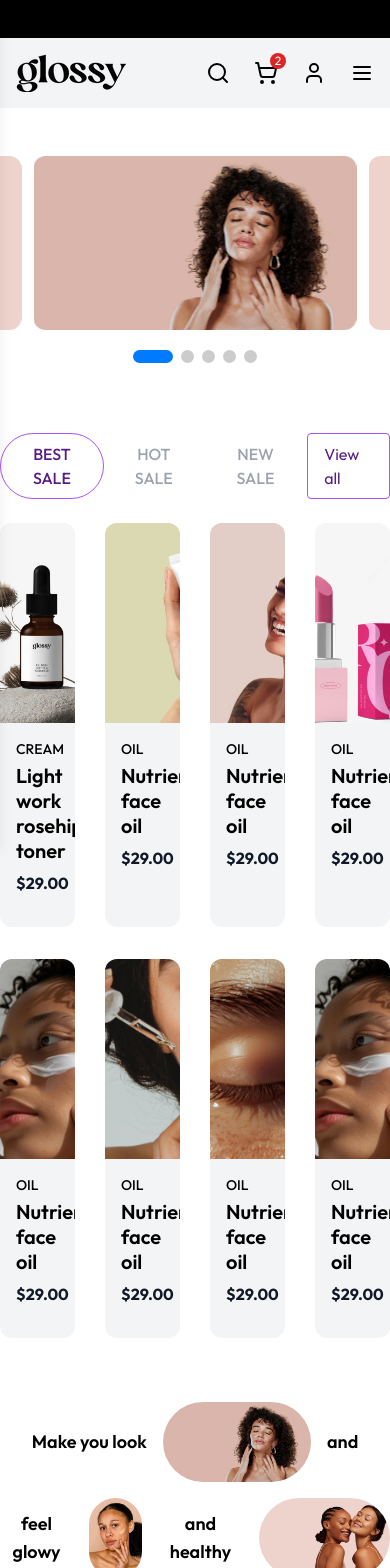
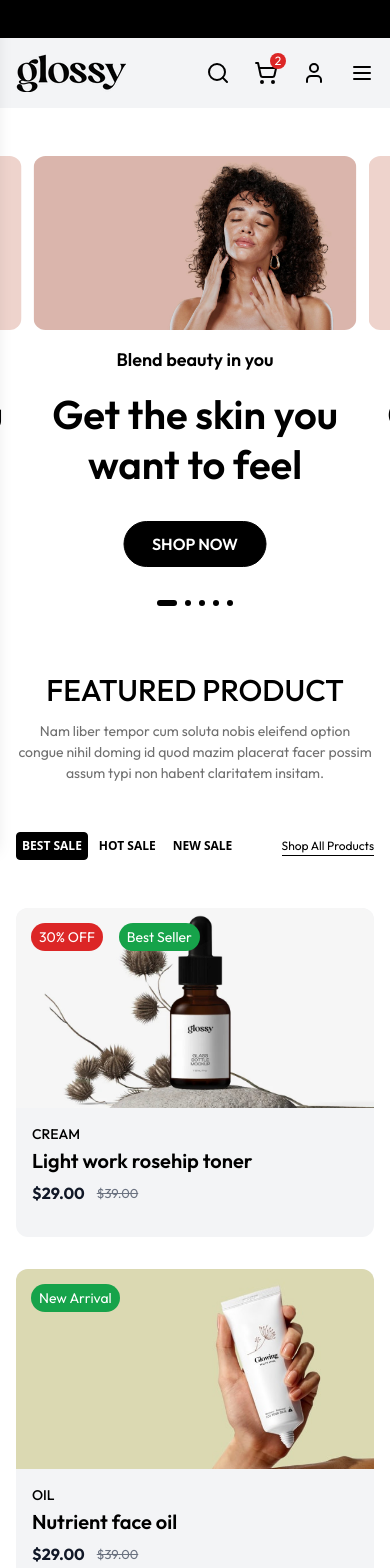
Before and after one commit to sv-dev3/Blinkz, a React (Create React App) app: page / in a window 390 px wide. Shown: the top 1568 px of the page. Built offline with nearby package versions, Linux system fonts and the light colour scheme.

Commit message:
Add files via upload

```diff
--- a/src/components/ui-components/BentoGrid/index.jsx
+++ b/src/components/ui-components/BentoGrid/index.jsx
@@ -10,35 +10,37 @@ const BentoGrid = () => {
         <div className="flex flex-col items-center justify-center space-y-4 text-center font-outfitSemiBold">
           {/* First row */}
           <div className="flex items-center justify-center space-x-4">
-            <span className="text-lg md:text-5xl font-semibold">
+            <span className="text-[14px] md:text-[24px] lg:text-5xl font-semibold inline-block">
               Make you look
             </span>
-            <div className="w-30 md:w-40 h-20 rounded-full overflow-hidden">
+            <div className="w-[80px] h-[45px] md:w-40 md:h-20 rounded-full overflow-hidden inline-block">
               <img
                 src={firstImage} // Replace with your image URL
                 alt="Happy person"
                 className="w-full h-full object-cover transition-transform duration-700 ease-in-out transform hover:scale-110 hover:rotate-1 cursor-pointer"
               />
             </div>
-            <span className="text-lg md:text-5xl font-semibold">and</span>
+            <span className="text-[14px] md:text-[24px] lg:text-5xl font-semibold inline-block">
+              and
+            </span>
           </div>
 
           {/* Second row */}
           <div className="flex items-center justify-center space-x-4">
-            <span className="text-lg md:text-5xl font-semibold">
+            <span className="text-[14px] md:text-[24px] lg:text-5xl font-semibold inline-block">
               feel glowy
             </span>
-            <div className="w-30 md:w-40 h-20 rounded-full overflow-hidden">
+            <div className="w-[80px] h-[45px] md:w-40 md:h-20 rounded-full overflow-hidden cursor-pointer inline-block">
               <img
                 src={secondImage} // Replace with your image URL
                 alt="Glow product"
                 className="w-full h-full object-cover transition-transform duration-700 ease-in-out transform hover:scale-110 hover:rotate-1 cursor-pointer"
               />
             </div>
-            <span className="text-lg md:text-5xl font-semibold">
+            <span className="text-[14px] md:text-[24px] lg:text-5xl font-semibold inline-block">
               and healthy
             </span>
-            <div className="w-30 md:w-40 h-20 rounded-full overflow-hidden cursor-pointer">
+            <div className="w-[80px] h-[45px] md:w-40 md:h-20 rounded-full overflow-hidden cursor-pointer inline-block">
               <img
                 src={thirdImage} // Replace with your image URL
                 alt="Healthy skin"
--- a/src/components/ui-components/BestSale/index.jsx
+++ b/src/components/ui-components/BestSale/index.jsx
@@ -89,7 +89,7 @@ const BestSale = () => {
     },
   ];
   return (
-    <div className="grid grid-cols-4 flex-row flex-wrap gap-x-[30px] gap-y-8 mt-6">
+    <div className="grid grid-cols-1 sm:grid-cols-2 md:grid-cols-3 lg:grid-cols-4 flex-row flex-wrap sm:gap-x-[15px] lg:gap-x-[30px] gap-y-8 mt-6">
       {dummyData.map((item, index) => (
         <Card data={item} />
       ))}
--- a/src/components/ui-components/Navbar/index.jsx
+++ b/src/components/ui-components/Navbar/index.jsx
@@ -81,7 +81,7 @@ const Navbar = () => {
 
   return (
     <nav
-      className={`sticky bg-gray-100 text-black p-4 w-full z-[1039]`}
+      className={`sticky bg-gray-100 text-black p-4 w-full z-[1039] mb-12`}
       style={{ top: "0" }}
     >
       <div className="container mx-auto flex items-center justify-between">
--- a/src/components/ui-components/Slider/index.jsx
+++ b/src/components/ui-components/Slider/index.jsx
@@ -13,6 +13,7 @@ import "swiper/css/pagination";
 import { ChevronDown } from "lucide-react";
 import { Link } from "react-router-dom";
 import { breakpoints } from "src/config/responsiveSize";
+import { ChevronLeft, ChevronRight } from "lucide-react";
 
 const Slider = ({
   sliderPerView = 2,
@@ -23,8 +24,7 @@ const Slider = ({
   centeredSlide = true,
 }) => {
   return (
-    <div className="pt-12">
-      <div className="mx-auto p-0">
+    <div className="mx-auto">
       <Swiper
         modules={[Autoplay, Virtual, Navigation, Pagination, Thumbs]}
         spaceBetween={12}
@@ -33,15 +33,19 @@ const Slider = ({
         centeredSlides={centeredSlide}
         autoplay={{ delay: 2000000000 }}
         className="relative"
-          pagination={true}
-          observer={"true"}
+        pagination={{ clickable: true }}
+        observer={true}
         breakpoints={breakpoints}
         style={{ height: "100%" }}
         grabCursor={true}
+        navigation={{
+          nextEl: ".custom_next",
+          prevEl: ".custom_prev",
+        }}
       >
         {sliderImages.map((item, index) => (
           <SwiperSlide key={index} className="relative">
-              <div className="bg-gray-100 rounded-3xl">
+            <div className="bg-white rounded-3xl">
               <img
                 src={item.imageUrl}
                 alt={`slide-${index}`}
@@ -49,9 +53,26 @@ const Slider = ({
                   canShowFooter && imgHeight
                 }`}
               />
-                {!canShowFooter && <div className=" "></div>}
+              {!canShowFooter && (
+                <div className="md:absolute top-0 left-[10px] lg:left-[50px]  flex items-center justify-center md:justify-start h-full">
+                  <div className="max-w-[450px] w-full  text-center md:text-left py-4 sm:py-0 pb-[40px] sm:pb-0">
+                    <h6 class="font-outfitSemiBold text-[18px] mb-[16px] text-center md:text-left">
+                      Blend beauty in you
+                    </h6>
+                    <h3 class="font-outfitSemiBold text-center md:text-left text-[40px] lg:text-[50px] leading-[normal]">
+                      Get the skin you want to feel
+                    </h3>
+                    <a
+                      href="javascript:void(0);"
+                      className="inline-block px-7 py-2.5 bg-black hover:bg-white border border-[#000] text-white hover:text-black transition rounded-full mt-8 text-[16px] font-outfitSemiBold uppercase"
+                    >
+                      Shop Now
+                    </a>
+                  </div>
+                </div>
+              )}
               {canShowFooter && (
-                  <div className="p-4  flex flex-wrap flex-row justify-between items-center">
+                <div className="p-4 flex flex-wrap flex-row justify-between items-center">
                   <div className="">
                     <div class="m-2 text-lg font-outfitSemiBold line-clamp-1 text-gray-900">
                       Nutrient face oil
@@ -77,7 +98,16 @@ const Slider = ({
           </SwiperSlide>
         ))}
       </Swiper>
+      {canShowFooter && (
+        <div className="absolute left-0 bottom-0 flex gap-4">
+          <button className="custom_prev cursor-pointer border h-[50px] w-[50px] rounded-full flex items-center justify-center border-[#c6bfb1] hover:border-[#000] bg-transparent hover:bg-black hover:text-[#fff] transition-all">
+            <ChevronLeft className="custom_prev w-7 h-7 cursor-pointer" />
+          </button>
+          <button className="custom_prev cursor-pointer border h-[50px] w-[50px] rounded-full flex items-center justify-center border-[#c6bfb1] hover:border-[#000] bg-transparent hover:bg-black hover:text-[#fff] transition-all">
+            <ChevronRight className="custom_next w-7 h-7 cursor-pointer  " />
+          </button>
         </div>
+      )}
     </div>
   );
 };
--- a/src/components/ui-elements/Card.jsx
+++ b/src/components/ui-elements/Card.jsx
@@ -11,7 +11,7 @@ const Card = ({ data }) => {
       onMouseLeave={() => setHover(false)}
     >
       {/* Tags */}
-      <div className="absolute top-2 left-2 space-x-2 flex flex-wrap gap-2">
+      <div className="absolute top-[15px] left-[15px] space-x-2 flex flex-wrap gap-2 z-[100]">
         {data?.tags &&
           data?.tags.map((tag, index) => {
             const bgColor =
@@ -34,7 +34,7 @@ const Card = ({ data }) => {
 
       {/* Search Button */}
       <div
-        className={`absolute top-2 right-2 transition-all duration-1000 z-30 transform ${
+        className={`absolute top-[15px] right-[15px] transition-all duration-1000 z-30 transform ${
           hover ? "translate-x-0 opacity-100" : "translate-x-full opacity-0"
         }`}
       >
--- a/src/index.css
+++ b/src/index.css
@@ -51,16 +51,45 @@
   font-style: normal;
 }
 
-.swiper-pagination.swiper-pagination-bullets {
-  position: static;
+body .swiper-horizontal > .swiper-pagination-bullets,
+body .swiper-pagination-bullets.swiper-pagination-horizontal {
+  position: absolute;
   margin: 15px 0 0;
+  right: auto;
+  left: 150px;
+  bottom: 20px;
+  width: auto;
 }
 
 span.swiper-pagination-bullet {
-  width: 13px;
-  height: 13px;
+  width: 10px;
+  height: 10px;
   border-radius: 100px;
+  transition: all 0.3s;
+  background: #000;
+  opacity: 1;
 }
 span.swiper-pagination-bullet.swiper-pagination-bullet-active {
   width: 40px;
+  background: #000;
 }
+.pagination-hide .swiper-pagination {
+  display: none;
+}
+
+@media (max-width: 767px) {
+  body .swiper-horizontal > .swiper-pagination-bullets,
+  body .swiper-pagination-bullets.swiper-pagination-horizontal {
+    left: 0px;
+    bottom: -5px;
+    width: 100%;
+  }
+
+  span.swiper-pagination-bullet {
+    width: 6px;
+    height: 6px;
+  }
+  span.swiper-pagination-bullet.swiper-pagination-bullet-active {
+    width: 20px;
+  }
+}
--- a/src/layout/SaleLayout.jsx
+++ b/src/layout/SaleLayout.jsx
@@ -14,14 +14,25 @@ const SaleLayout = () => {
   return (
     <div className="pt-16 pb-16">
       <div className="container mx-auto">
-        <header className="bg-white p-0 flex gap-x-0 md:gap-x-3 items-center">
+        <div className="text-center mb-12 px-4">
+          <h2 class="text-[30px] uppercase text-black mb-3 font-outfitMedium leading-[normal]">
+            Featured Product
+          </h2>
+          <p className="max-w-[700px] mx-auto text-[#707070] font-outfitRegular text-[14px]">
+            Nam liber tempor cum soluta nobis eleifend option congue nihil
+            <br class="hidden md:inline-block" /> doming id quod mazim placerat
+            facer possim assum typi non habent claritatem insitam.
+          </p>
+        </div>
+
+        <header className="bg-white px-4 flex gap-x-0 md:gap-x-3 items-center mb-12">
           <button
             onClick={() => handleButtonClick(1)}
             className={`${
               selectedPage === 1
-                ? "text-[16px] text-purple-900 font-outfitMedium border-purple-500"
-                : " text-gray-400 text-[16px] font-outfitMedium  border-white "
-            } bg-white py-2 px-4 transition duration-300 hover:text-purple-900 uppercase border  rounded-full hover:border-purple-500`}
+                ? "text-[12px] md:text-[16px] text-white outfit-bold bg-black border-[#000]"
+                : "text-black text-[12px] md:text-[16px] outfit-bold border-white "
+            }  mr-[5px] hover:bg-black py-1 px-[5px]  md:px-3 transition duration-300 hover:text-white uppercase border hover:border-black font-bold rounded`}
           >
             Best Sale
           </button>
@@ -29,9 +40,9 @@ const SaleLayout = () => {
             onClick={() => handleButtonClick(2)}
             className={`${
               selectedPage === 2
-                ? "text-[16px] text-purple-900 font-outfitMedium border-purple-500"
-                : " text-gray-400 text-[16px] font-outfitMedium border-white"
-            } bg-white py-2 px-4 transition duration-300 hover:text-purple-900 uppercase border  rounded-full hover:border-purple-500`}
+                ? "text-[12px] md:text-[16px] text-white outfit-bold bg-black border-[#000]"
+                : "text-black text-[12px] md:text-[16px] outfit-bold border-white "
+            }  mr-[5px] hover:bg-black py-1 px-[5px]  md:px-3 transition duration-300 hover:text-white uppercase border hover:border-black font-bold rounded`}
           >
             Hot Sale
           </button>
@@ -39,23 +50,23 @@ const SaleLayout = () => {
             onClick={() => handleButtonClick(3)}
             className={`${
               selectedPage === 3
-                ? "text-[16px] text-purple-900 font-outfitMedium border-purple-500"
-                : "text-gray-400 text-[16px] font-outfitMedium border-white"
-            } bg-white py-2 px-4 transition duration-300 hover:text-purple-900 uppercase border  rounded-full hover:border-purple-500`}
+                ? "text-[12px] md:text-[16px] text-white outfit-bold bg-black border-[#000]"
+                : "text-black text-[12px] md:text-[16px] outfit-bold border-white"
+            }  mr-[5px] hover:bg-black py-1 px-[5px]  md:px-3 transition duration-300 hover:text-white uppercase border hover:border-black font-bold rounded`}
           >
             New Sale
           </button>
           <Link
             to="/About"
-            className="text-[16px] block px-4 py-2 border border-purple-500 rounded text-purple-900 hover:text-white bg-white hover:bg-purple-600 font-outfitRegular ml-auto"
+            className="text-[12px] md:text-[16px] inline-block   border-b border-black hover:border-purple-600 text-black hover:text-purple-600 font-outfitRegular ml-auto"
           >
             {" "}
-            View all
+            Shop All Products
             <span className="absolute bottom-0 left-0 w-full h-[2px] bg-purple-600 transform scale-x-0 group-hover:scale-x-100 transition-all duration-300"></span>
           </Link>
         </header>
 
-        <div className="p-0">
+        <div className="px-4">
           {selectedPage === 1 && <BestSale />}
           {selectedPage === 2 && <HotSale />}
           {selectedPage === 3 && <NewSale />}
```
Also changed, not shown: src/components/ui-components/Footer/index.jsx (+4 -4 lines), src/components/ui-elements/MegaMenuSlider.jsx (+8 -8 lines), src/pages/Home/index.jsx (+9 -11 lines). Lines whose indentation alone changed are shown as unchanged.
